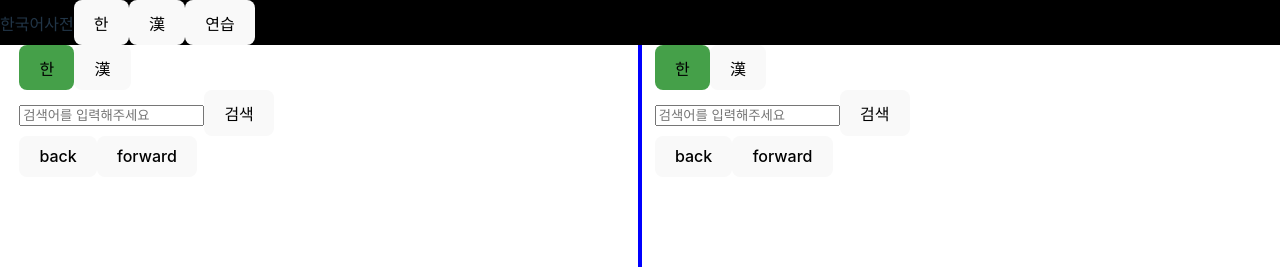
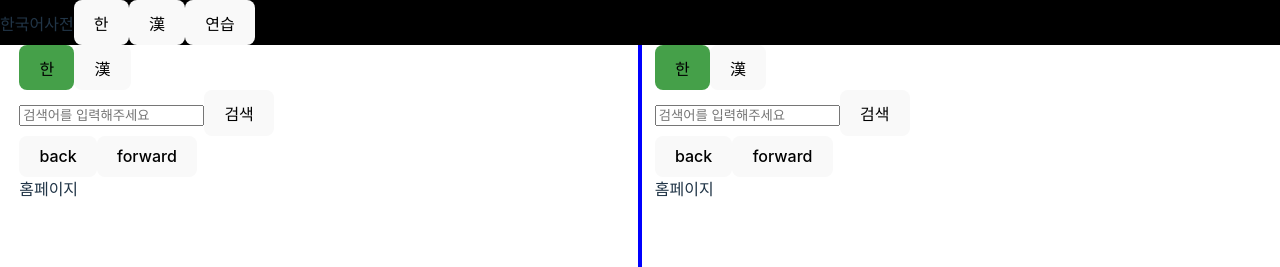
Before and after one commit to krduffy/korean-dictionary, a React (Vite) app in the folder frontend/vite_kordict/: page / in a window 1280 px wide. Shown: the top 267 px of the page. Built offline with nearby package versions, Linux system fonts and the light colour scheme.

Commit message:
added homepage and put in history

```diff
--- a/frontend/vite_kordict/src/components/panel/Panel.jsx
+++ b/frontend/vite_kordict/src/components/panel/Panel.jsx
@@ -1,6 +1,8 @@
 
 import React, { useState, useEffect, createContext } from "react";
 import FixedHeader from "./fixed_header/PanelHeader.jsx";
+import HomePage from "./home/HomePage.jsx";
+
 import PaginatedResults from "./paginated_results/PaginatedResults.jsx";
 import KoreanWordView from "./detail_view/KoreanWordView.jsx";
 import HanjaCharView from "./detail_view/HanjaCharView.jsx";
@@ -11,7 +13,7 @@ export const EntireHistoryContext = createContext(null);
 
 const Panel = () => {
 
-  const [ currentView, setCurrentView ] = useState({});
+  const [ currentView, setCurrentView ] = useState({"view": "homepage"});
   /* Values
      "view": search_korean, detail_korean, search_hanja, detail_hanja
      "value": search_term, [target_code, word], character, etc
@@ -19,9 +21,9 @@ const Panel = () => {
 
   /* History management */
   const [ historyNeedsUpdating, setHistoryNeedsUpdating ] = useState(false);
-  const [ history, setHistory ] = useState([]);
-  const [ historyTop, setHistoryTop ] = useState(-1);
-  const [ pointer, setPointer ] = useState(-1);
+  const [ history, setHistory ] = useState([{"view": "homepage"}]);
+  const [ historyTop, setHistoryTop ] = useState(0);
+  const [ pointer, setPointer ] = useState(0);
 
   const [ searchInitialState, setSearchInitialState ] = useState(
     {
@@ -75,8 +77,7 @@ const Panel = () => {
         "dictionary": dictionaryFromView(history[pointer]["view"]),
         });
       }
-
-      else
+      else if(history[pointer]["view"] != "homepage")
       {
         setSearchInitialState({
           "boxContent": history[pointer]["value"],
@@ -104,7 +105,6 @@ const Panel = () => {
       </EntireHistoryContext.Provider>
 
       <UpdateHistoryContext.Provider value={setHistoryNeedsUpdating}>
-        {console.log(currentView)}
         {(currentView["view"] === "search_korean" || currentView["view"] === "search_hanja")
           &&
           <PaginatedResults searchType={currentView["view"]} searchTerm={currentView["value"]} />
@@ -121,6 +121,13 @@ const Panel = () => {
               }
             </div>
         }
+
+        {(currentView["view"] === "homepage")
+          &&
+            <div>
+              <HomePage />
+            </div>
+        }
       </UpdateHistoryContext.Provider>
     </ViewContext.Provider>
   );
--- a/frontend/vite_kordict/src/components/panel/fixed_header/ViewHistoryNavigator.jsx
+++ b/frontend/vite_kordict/src/components/panel/fixed_header/ViewHistoryNavigator.jsx
@@ -1,12 +1,14 @@
 
 import React, { useContext } from "react";
-import { EntireHistoryContext } from "../Panel.jsx";
+import { EntireHistoryContext, ViewContext } from "../Panel.jsx";
 
 const ViewHistoryNavigator = () => {
 
   const pointer = useContext(EntireHistoryContext)["pointer"];
   const setPointer = useContext(EntireHistoryContext)["setPointer"];
   const historyTop = useContext(EntireHistoryContext)["historyTop"];
+
+  const setView = useContext(ViewContext)["setCurrentView"];
 
   const canMoveBack = () => {
     return pointer - 1 >= 0;
--- /dev/null
+++ b/frontend/vite_kordict/src/components/panel/home/HomePage.jsx
@@ -0,0 +1,13 @@
+
+import React from "react";
+
+const HomePage = () => {
+
+  return (
+    <div>
+      홈페이지
+    </div>
+  );
+};
+
+export default HomePage;
```
